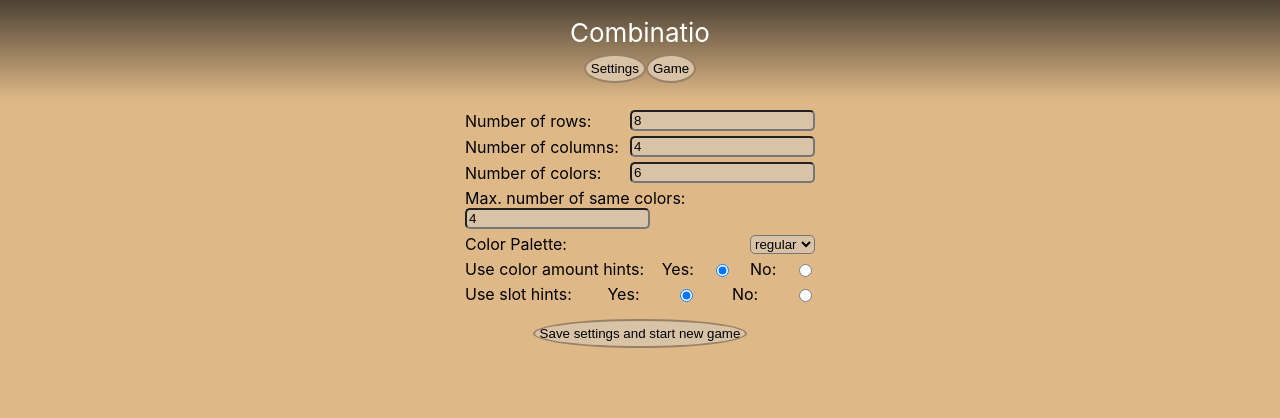
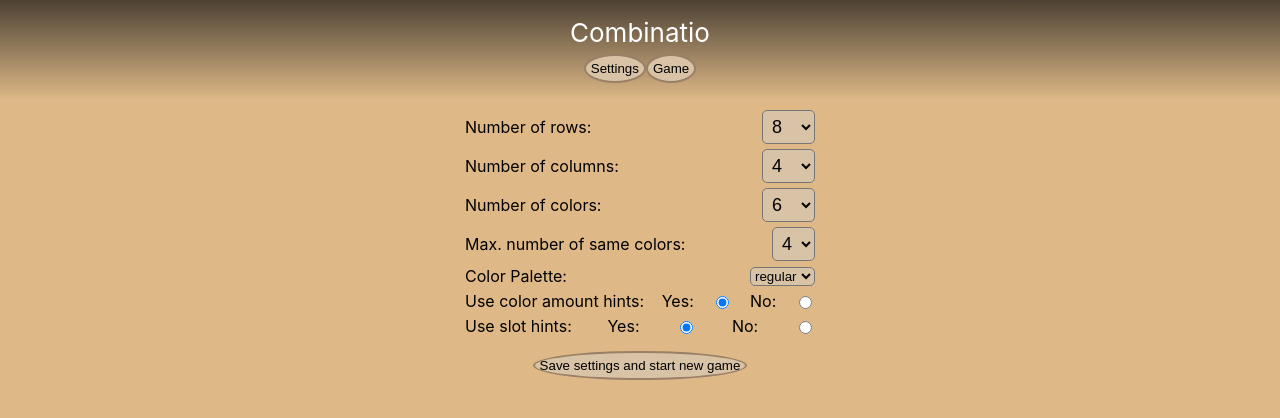
Before and after one commit to Radivis/combinatio, a React (Create React App) app: page / in a window 1280 px wide. Both pictures are taken after a click on the button "Settings". Shown: the top 418 px of the page. Built offline with nearby package versions, Linux system fonts and the light colour scheme.

Commit message:
Changed input fields to new IntegerSelect components

```diff
--- /dev/null
+++ b/src/components/Settings/IntegerSelect.css
@@ -0,0 +1,4 @@
+.integer-select {
+    font-size: large;
+    padding: 5px;
+}
--- /dev/null
+++ b/src/components/Settings/IntegerSelect.tsx
@@ -0,0 +1,30 @@
+import { ChangeEventHandler } from "react";
+import { range } from "../../util/range";
+
+import './IntegerSelect.css';
+
+interface integerSelectProps {
+    min: number;
+    max: number;
+    name: string;
+    defaultValue: number;
+    onChange: ChangeEventHandler;
+}
+
+const IntegerSelect = (props: integerSelectProps) => {
+    const { min, max, defaultValue, onChange } = props;
+    const optionRange = range(max+1, min);
+
+    return (
+        <select className='integer-select' onChange = {onChange} value={defaultValue}>
+            {optionRange.map((integer: number) => <option
+                key={integer}
+                value={integer}
+            >
+                {integer}
+                </option>)}
+        </select>
+    )
+}
+
+export default IntegerSelect;
--- a/src/components/Settings/Settings.tsx
+++ b/src/components/Settings/Settings.tsx
@@ -1,5 +1,6 @@
 import { useState } from "react";
 
+import IntegerSelect from "./IntegerSelect";
 import { paletteNames } from "../../constants";
 import { settings } from "../../interfaces/interfaces";
 
@@ -88,22 +89,42 @@ const Settings = (props: settingsProps) => {
         <form onSubmit={onSubmit}>
             <div className="settings-table">
                 <div className="settings-row">
-                    <label htmlFor="rumRows">Number of rows: </label>
-                    <input name='numRows' value={numRows} onChange={onChangeNumRows} />
+                    <label htmlFor="numRows">Number of rows: </label>
+                    <IntegerSelect
+                        name={'numRows'}
+                        min={2}
+                        max={20}
+                        defaultValue={numRows}
+                        onChange={onChangeNumRows}
+                    />
                 </div>
                 <div className="settings-row">
-                    <label htmlFor="rumColumns">Number of columns: </label>
-                    <input name='numColumns' value={numColumns} onChange={onChangeNumColumns} />
+                    <label htmlFor="numColumns">Number of columns: </label>
+                    <IntegerSelect
+                        name={'numColumns'}
+                        min={2}
+                        max={20}
+                        defaultValue={numColumns}
+                        onChange={onChangeNumColumns}
+                    />
                 </div>
                 <div className="settings-row">
                     <label htmlFor="numColors">Number of colors: </label>
-                    <input name='numColors' value={numColors} onChange={onChangeNumColors}/>
+                    <IntegerSelect
+                        name={'numColors'}
+                        min={2}
+                        max={20}
+                        defaultValue={numColors}
+                        onChange={onChangeNumColors}
+                    />
                 </div>
                 <div className="settings-row">
                     <label htmlFor="maxIdenticalColorsInSolutions">Max. number of same colors: </label>
-                    <input
-                        name='maxIdenticalColorsInSolution'
-                        value={maxIdenticalColorsInSolution}
+                    <IntegerSelect
+                        name={'maxIdenticalColorsInSolutions'}
+                        min={1}
+                        max={numColumns}
+                        defaultValue={maxIdenticalColorsInSolution}
                         onChange={onChangeMaxIdenticalColorsInSolution}
                     />
                 </div>
```
Also changed, not shown: 1 other file (tests, documents, lock files or other folders).
